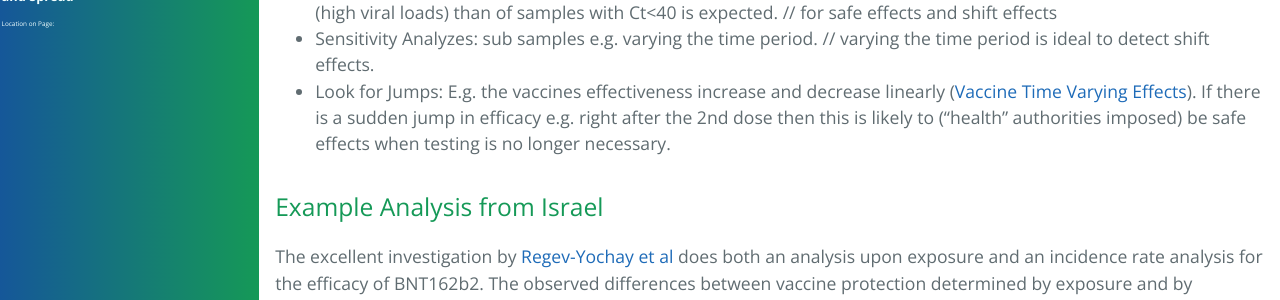
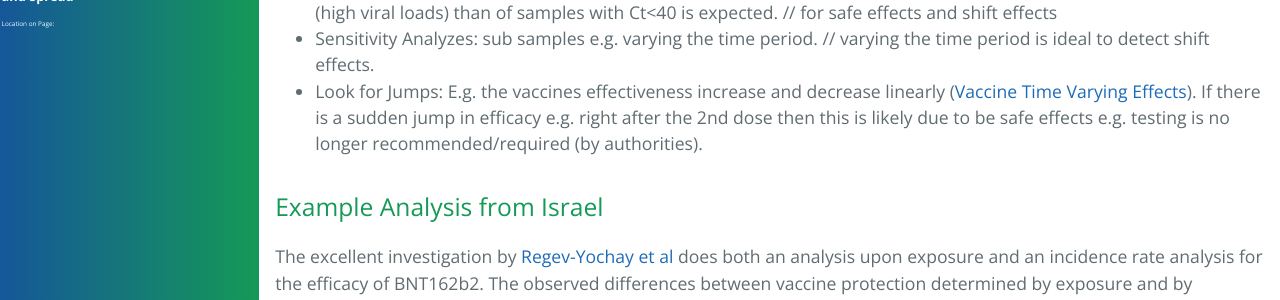
Before and after one commit to forestgrape/coronavirus, a Jekyll site: the page built from 5_epidemiological/individual_susceptibility_and_transmission.md, in a window 1280 px wide and 900 px high, scrolled down 52334 px. Shown: the part 181-481 px from the top of the window. Built offline with Jekyll 4.4.1, drawn with Linux system fonts in a browser that asks for light colours; our own code applies the rules of GitHub Pages for plain Markdown files.

Commit message:
formulation

```diff
--- a/5_epidemiological/individual_susceptibility_and_transmission.md
+++ b/5_epidemiological/individual_susceptibility_and_transmission.md
@@ -1202,7 +1202,7 @@ Incidence rates are used by a many studies to analyze the protection provided by
 * Taking into account the test positivity rate. // for safe and shift effects
 * Viral Load: For most protection methods (including increased immune protection) a shift of the viral load distribution (over location&time or over populations) a shift towards lower viral loads is expected if the the protection works ([Relation between Viral Load Distribution and Positivity](#relation-between-viral-load-distribution-and-positivity-rate)). If just two cutoff viral loads are taken: High viral loads are excepted to be reduced more than low viral loads e.g. a greater reduction of samples with Ct<30 (high viral loads) than of samples with Ct<40 is expected. // for safe effects and shift effects
 * Sensitivity Analyzes: sub samples e.g. varying the time period. // varying the time period is ideal to detect shift effects.
-* Look for Jumps: E.g. the vaccines effectiveness increase and decrease linearly ([Vaccine Time Varying Effects](#vaccine-time-varying-effects)). If there is a sudden jump in efficacy e.g. right after the 2nd dose then this is likely to ("health" authorities imposed) be safe effects when testing is no longer necessary.
+* Look for Jumps: E.g. the vaccines effectiveness increase and decrease linearly ([Vaccine Time Varying Effects](#vaccine-time-varying-effects)). If there is a sudden jump in efficacy e.g. right after the 2nd dose then this is likely due to be safe effects e.g. testing is no longer recommended/required (by authorities).
 
 #### Example Analysis from Israel
 The excellent investigation by [Regev-Yochay et al](#summary-regev-yochay) does both an analysis upon exposure and an incidence rate analysis for the efficacy of BNT162b2. The observed differences between vaccine protection determined by exposure and by incidence show exemplary crucial points on effectiveness analyses:
```
